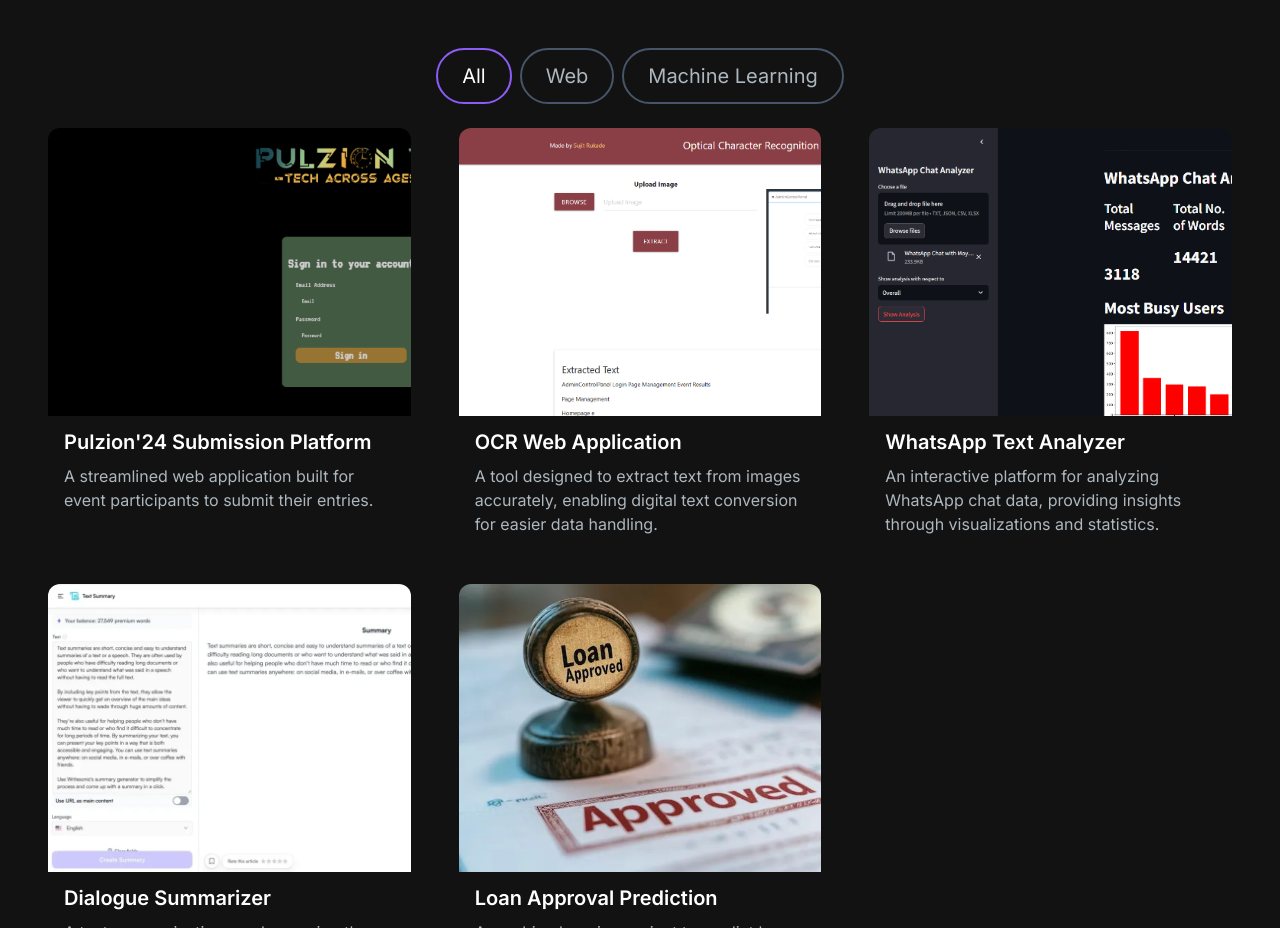
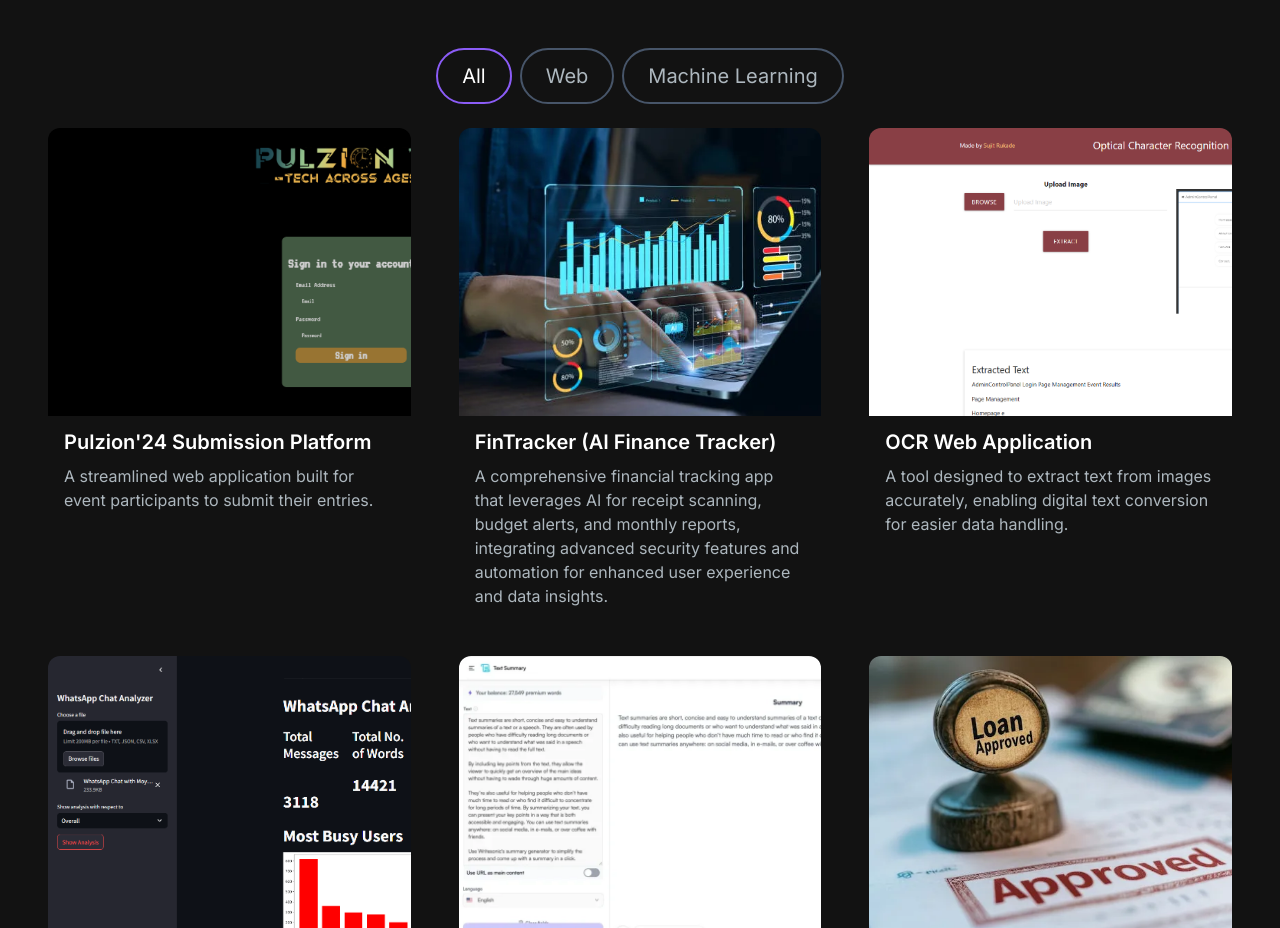
Before and after one commit to Sujit-Rukade/Portfolio, a Next.js app: page / in a window 1280 px wide. Shown: the part 1620-2548 px from the top of the page. Built offline with nearby package versions, Linux system fonts and the light colour scheme.

Commit message:
added new project

```diff
--- a/src/app/Components/ProjectsSection.jsx
+++ b/src/app/Components/ProjectsSection.jsx
@@ -16,6 +16,15 @@ const projectsData = [
     },
     {
         id: 2,
+        title: "FinTracker (AI Finance Tracker)",
+        description: "A comprehensive financial tracking app that leverages AI for receipt scanning, budget alerts, and monthly reports, integrating advanced security features and automation for enhanced user experience and data insights.",
+        image: "/images/projects/ai.png",
+        tag: ["All", "Web", "Machine Learning"],
+        gitUrl: "https://github.com/Sujit-Rukade/FinTracker",
+        previewUrl: "https://fintracker-app.vercel.app/",
+    },
+    {
+        id: 3,
         title: "OCR Web Application",
         description: "A tool designed to extract text from images accurately, enabling digital text conversion for easier data handling.",
         image: "/images/projects/ocr.png",
@@ -24,7 +33,7 @@ const projectsData = [
         previewUrl: "/"
     },
     {
-        id: 3,
+        id: 4,
         title: "WhatsApp Text Analyzer",
         description: "An interactive platform for analyzing WhatsApp chat data, providing insights through visualizations and statistics.",
         image: "/images/projects/wp.png",
@@ -33,7 +42,7 @@ const projectsData = [
         previewUrl: "/"
     },
     {
-        id: 4,
+        id: 5,
         title: "Dialogue Summarizer",
         description: "A text summarization app leveraging the Pegasus transformer model to generate concise summaries of conversational data.",
           image: "/images/projects/summarizer.png",
@@ -42,7 +51,7 @@ const projectsData = [
         previewUrl: "/"
     },
     {
-        id: 5,
+        id: 6,
         title: "Loan Approval Prediction",
         description: "A machine learning project to predict loan approvals using data analysis and classification models.",
           image: "/images/projects/loan.png",
```
Also changed, not shown: public/images/projects/ai.png (added), 1 other file (tests, documents, lock files or other folders).
